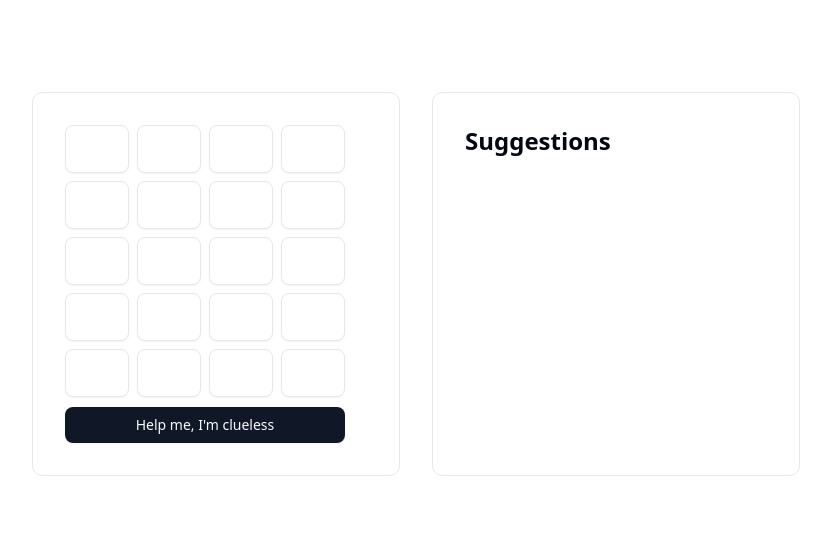
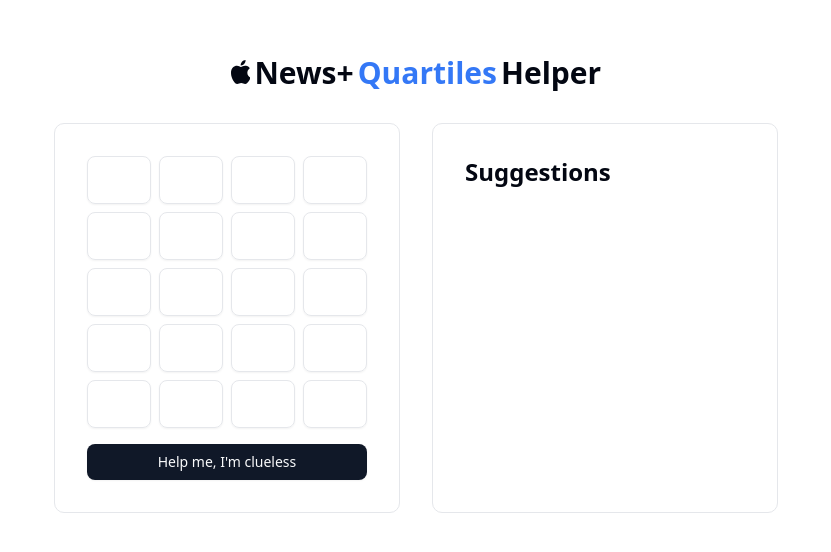
Before and after one commit to janoma/quartiles-helper, a Next.js app: page / in a window 1280 px wide. Shown: the part 116-668 px from the top of the page, without its empty margins (224-1055 px from the left). Built offline with nearby package versions, Linux system fonts and the light colour scheme.

Commit message:
improve layout

```diff
--- a/src/app/helper.tsx
+++ b/src/app/helper.tsx
@@ -4,6 +4,7 @@
 import { Form, FormControl, FormField, FormItem } from "@/components/ui/form";
 import { Input } from "@/components/ui/input";
 import { zodResolver } from "@hookform/resolvers/zod";
+import { Loader2 } from "lucide-react";
 import { useActionState } from "react";
 import { useForm } from "react-hook-form";
 import { type z } from "zod";
@@ -11,7 +12,7 @@
 import { onSubmitAction } from "./formSubmit";
 
 export default function Helper() {
-  const [state, formAction] = useActionState(onSubmitAction, {
+  const [state, formAction, isPending] = useActionState(onSubmitAction, {
     error: "",
     words: [],
   });
@@ -24,11 +25,11 @@
   });
 
   return (
-    <div className="grid h-96 w-full max-w-3xl grid-cols-2 gap-8">
-      <div className="flex w-full rounded-lg border p-8">
+    <div className="grid max-w-3xl gap-8 sm:grid-cols-2">
+      <div className="flex rounded-lg border p-4 sm:p-8">
         <Form {...form}>
           {state.error && <div className="text-red-500">{state.error}</div>}
-          <form className="flex flex-col justify-between" action={formAction}>
+          <form action={formAction} className="grid items-center">
             <div className="grid grid-cols-4 gap-2">
               {keys.map((key) => (
                 <FormField
@@ -39,7 +40,7 @@
                     <FormItem>
                       <FormControl>
                         <Input
-                          className="h-12 w-16 text-center font-semibold"
+                          className="h-12 max-w-16 text-center font-semibold"
                           {...field}
                         />
                       </FormControl>
@@ -48,12 +49,18 @@
                 />
               ))}
             </div>
-            <Button type="submit">Help me, I&apos;m clueless</Button>
+            <Button className="mt-4" type="submit" disabled={isPending}>
+              {isPending ? (
+                <Loader2 className="animate-spin" />
+              ) : (
+                "Help me, I'm clueless"
+              )}
+            </Button>
           </form>
         </Form>
       </div>
-      <div className="h-96 w-full overflow-y-auto rounded-lg border p-8">
-        <h2 className="text-2xl font-bold">
+      <div className="w-full overflow-y-auto rounded-lg border p-4 sm:p-8">
+        <h2 className="text-2xl font-bold" id="suggestions">
           Suggestions {state.words.length > 0 && `(${state.words.length})`}
         </h2>
         <pre>{state.words.join("\n")}</pre>
--- a/src/app/page.tsx
+++ b/src/app/page.tsx
@@ -2,7 +2,18 @@
 
 export default async function HomePage() {
   return (
-    <main className="flex min-h-screen flex-col items-center justify-center">
+    <main className="flex min-h-screen flex-col items-center justify-center p-2">
+      <h1 className="mb-8 inline-flex items-baseline gap-1 text-center text-xl font-bold sm:text-3xl">
+        <svg
+          fill="currentcolor"
+          className="h-4 sm:h-6"
+          viewBox="0 0 814 1000"
+          xmlns="http://www.w3.org/2000/svg"
+        >
+          <path d="M788.1 340.9c-5.8 4.5-108.2 62.2-108.2 190.5 0 148.4 130.3 200.9 134.2 202.2-.6 3.2-20.7 71.9-68.7 141.9-42.8 61.6-87.5 123.1-155.5 123.1s-85.5-39.5-164-39.5c-76.5 0-103.7 40.8-165.9 40.8s-105.6-57-155.5-127C46.7 790.7 0 663 0 541.8c0-194.4 126.4-297.5 250.8-297.5 66.1 0 121.2 43.4 162.7 43.4 39.5 0 101.1-46 176.3-46 28.5 0 130.9 2.6 198.3 99.2zm-234-181.5c31.1-36.9 53.1-88.1 53.1-139.3 0-7.1-.6-14.3-1.9-20.1-50.6 1.9-110.8 33.7-147.1 75.8-28.5 32.4-55.1 83.6-55.1 135.5 0 7.8 1.3 15.6 1.9 18.1 3.2.6 8.4 1.3 13.6 1.3 45.4 0 102.5-30.4 135.5-71.3z" />
+        </svg>{" "}
+        News+ <span className="text-quartiles-blue">Quartiles</span> Helper
+      </h1>
       <Helper />
     </main>
   );
--- a/src/index.css
+++ b/src/index.css
@@ -1,220 +1,120 @@
 @import "tailwindcss";
+
+@plugin "@tailwindcss/forms";
+@plugin "tailwindcss-animate";
 
 @custom-variant dark (&:is(.dark *));
 
-@plugin "@tailwindcss/forms";
-
-@plugin "tailwindcss-animate";
-
 :root {
-
   --background: oklch(1 0 0);
-
   --foreground: oklch(0.13 0.028 261.692);
-
   --card: oklch(1 0 0);
-
   --card-foreground: oklch(0.13 0.028 261.692);
-
   --popover: oklch(1 0 0);
-
   --popover-foreground: oklch(0.13 0.028 261.692);
-
   --primary: oklch(0.21 0.034 264.665);
-
   --primary-foreground: oklch(0.985 0.002 247.839);
-
   --secondary: oklch(0.967 0.003 264.542);
-
   --secondary-foreground: oklch(0.21 0.034 264.665);
-
   --muted: oklch(0.967 0.003 264.542);
-
   --muted-foreground: oklch(0.551 0.027 264.364);
-
   --accent: oklch(0.967 0.003 264.542);
-
   --accent-foreground: oklch(0.21 0.034 264.665);
-
   --destructive: oklch(0.577 0.245 27.325);
-
   --destructive-foreground: oklch(0.577 0.245 27.325);
-
   --border: oklch(0.928 0.006 264.531);
-
   --input: oklch(0.928 0.006 264.531);
-
   --ring: oklch(0.707 0.022 261.325);
-
   --chart-1: oklch(0.646 0.222 41.116);
-
   --chart-2: oklch(0.6 0.118 184.704);
-
   --chart-3: oklch(0.398 0.07 227.392);
-
   --chart-4: oklch(0.828 0.189 84.429);
-
   --chart-5: oklch(0.769 0.188 70.08);
-
   --radius: 0.625rem;
-
   --sidebar: oklch(0.985 0.002 247.839);
-
   --sidebar-foreground: oklch(0.13 0.028 261.692);
-
   --sidebar-primary: oklch(0.21 0.034 264.665);
-
   --sidebar-primary-foreground: oklch(0.985 0.002 247.839);
-
   --sidebar-accent: oklch(0.967 0.003 264.542);
-
   --sidebar-accent-foreground: oklch(0.21 0.034 264.665);
-
   --sidebar-border: oklch(0.928 0.006 264.531);
-
   --sidebar-ring: oklch(0.707 0.022 261.325);
+  --quartiles-blue: #3478f6;
 }
 
 .dark {
-
   --background: oklch(0.13 0.028 261.692);
-
   --foreground: oklch(0.985 0.002 247.839);
-
   --card: oklch(0.13 0.028 261.692);
-
   --card-foreground: oklch(0.985 0.002 247.839);
-
   --popover: oklch(0.13 0.028 261.692);
-
   --popover-foreground: oklch(0.985 0.002 247.839);
-
   --primary: oklch(0.985 0.002 247.839);
-
   --primary-foreground: oklch(0.21 0.034 264.665);
-
   --secondary: oklch(0.278 0.033 256.848);
-
   --secondary-foreground: oklch(0.985 0.002 247.839);
-
   --muted: oklch(0.278 0.033 256.848);
-
   --muted-foreground: oklch(0.707 0.022 261.325);
-
   --accent: oklch(0.278 0.033 256.848);
-
   --accent-foreground: oklch(0.985 0.002 247.839);
-
   --destructive: oklch(0.396 0.141 25.723);
-
   --destructive-foreground: oklch(0.637 0.237 25.331);
-
   --border: oklch(0.278 0.033 256.848);
-
   --input: oklch(0.278 0.033 256.848);
-
   --ring: oklch(0.446 0.03 256.802);
-
   --chart-1: oklch(0.488 0.243 264.376);
-
   --chart-2: oklch(0.696 0.17 162.48);
-
   --chart-3: oklch(0.769 0.188 70.08);
-
   --chart-4: oklch(0.627 0.265 303.9);
-
   --chart-5: oklch(0.645 0.246 16.439);
-
   --sidebar: oklch(0.21 0.034 264.665);
-
   --sidebar-foreground: oklch(0.985 0.002 247.839);
-
   --sidebar-primary: oklch(0.488 0.243 264.376);
-
   --sidebar-primary-foreground: oklch(0.985 0.002 247.839);
-
   --sidebar-accent: oklch(0.278 0.033 256.848);
-
   --sidebar-accent-foreground: oklch(0.985 0.002 247.839);
-
   --sidebar-border: oklch(0.278 0.033 256.848);
-
   --sidebar-ring: oklch(0.446 0.03 256.802);
 }
 
 @theme inline {
-
   --color-background: var(--background);
-
   --color-foreground: var(--foreground);
-
   --color-card: var(--card);
-
   --color-card-foreground: var(--card-foreground);
-
   --color-popover: var(--popover);
-
   --color-popover-foreground: var(--popover-foreground);
-
   --color-primary: var(--primary);
-
   --color-primary-foreground: var(--primary-foreground);
-
   --color-secondary: var(--secondary);
-
   --color-secondary-foreground: var(--secondary-foreground);
-
   --color-muted: var(--muted);
-
   --color-muted-foreground: var(--muted-foreground);
-
   --color-accent: var(--accent);
-
   --color-accent-foreground: var(--accent-foreground);
-
   --color-destructive: var(--destructive);
-
   --color-destructive-foreground: var(--destructive-foreground);
-
   --color-border: var(--border);
-
   --color-input: var(--input);
-
-  --color-ring: var(--ring);
-
+  --color-ring: var(--quartiles-blue);
   --color-chart-1: var(--chart-1);
-
   --color-chart-2: var(--chart-2);
-
   --color-chart-3: var(--chart-3);
-
   --color-chart-4: var(--chart-4);
-
   --color-chart-5: var(--chart-5);
-
   --radius-sm: calc(var(--radius) - 4px);
-
   --radius-md: calc(var(--radius) - 2px);
-
   --radius-lg: var(--radius);
-
   --radius-xl: calc(var(--radius) + 4px);
-
   --color-sidebar: var(--sidebar);
-
   --color-sidebar-foreground: var(--sidebar-foreground);
-
   --color-sidebar-primary: var(--sidebar-primary);
-
   --color-sidebar-primary-foreground: var(--sidebar-primary-foreground);
-
   --color-sidebar-accent: var(--sidebar-accent);
-
   --color-sidebar-accent-foreground: var(--sidebar-accent-foreground);
-
   --color-sidebar-border: var(--sidebar-border);
-
   --color-sidebar-ring: var(--sidebar-ring);
+  --color-quartiles-blue: var(--quartiles-blue);
 }
 
 @layer base {
```
